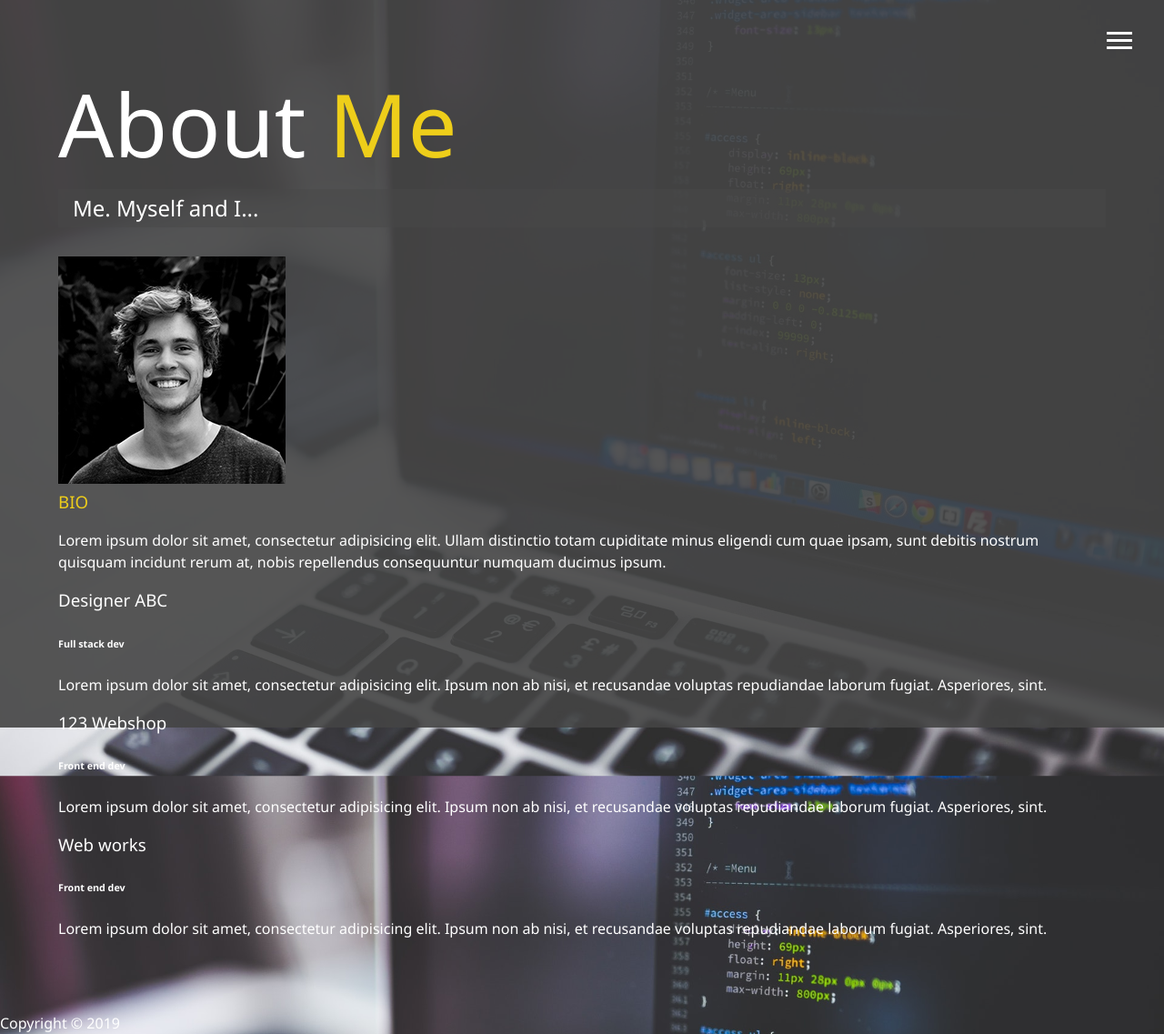
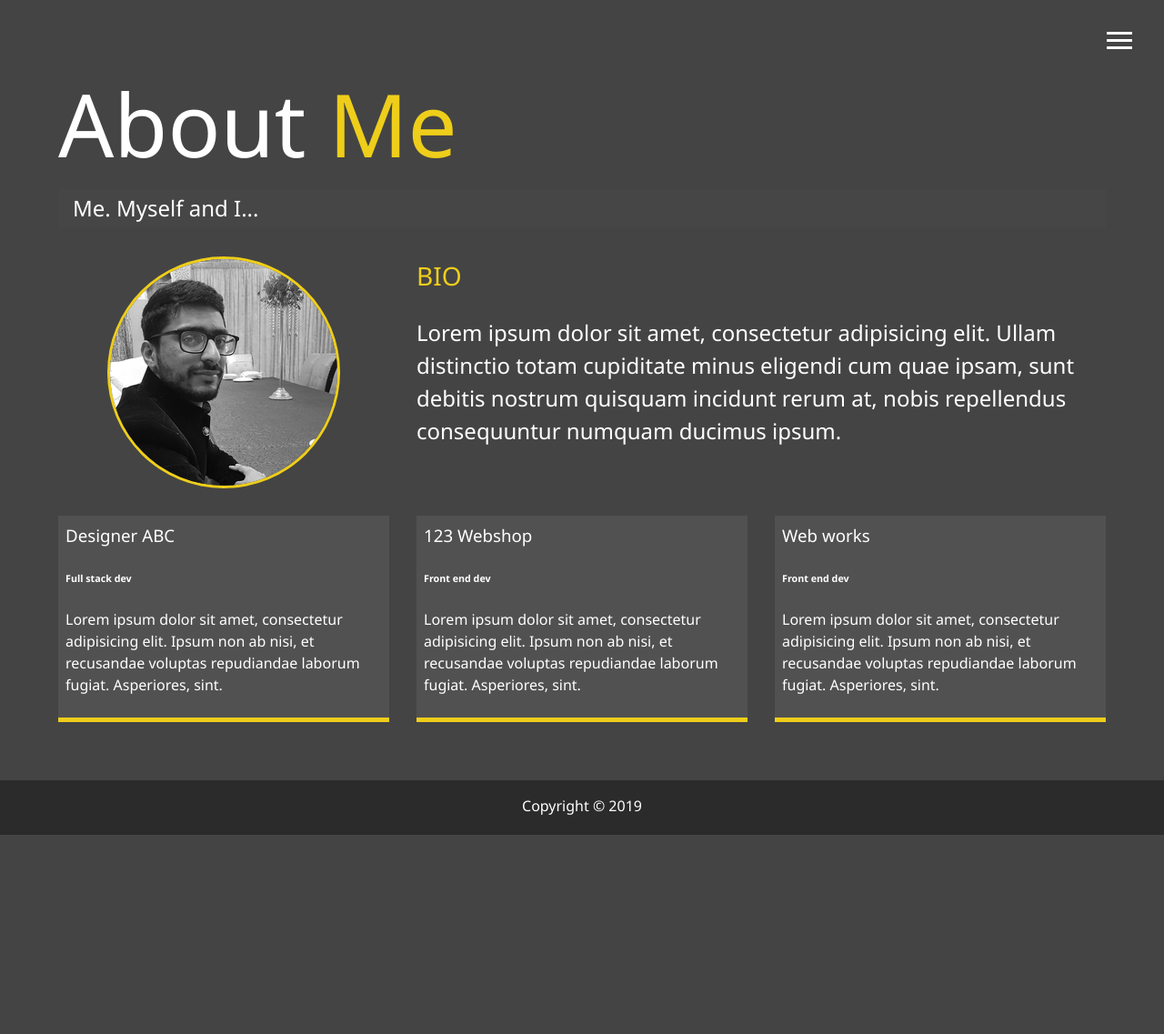
Before and after one commit to Zidan2k9/Portfolio-repo, a PHP site: page /dist/about.html in a window 1280 px wide. Shown: the whole page at 91% size. After the commit the page ends 918 px from the top, so only its background shows below. Run offline with PHP 8.4, Linux system fonts and the light colour scheme; some libraries are stand-ins or nearby versions.

Commit message:
Replaced stock portraits. grid items are now stacked when shown on a small device. added a footer. added colours to about.html

```diff
--- a/dist/about.html
+++ b/dist/about.html
@@ -7,7 +7,7 @@
     <title>About Me</title>
   </head>
 
-  <body id="bg-img">
+  <body>
 <header>
   <div class="menu-btn">
     <div class="btn-line"></div>
--- a/dist/css/main.css
+++ b/dist/css/main.css
@@ -167,7 +138,7 @@ header {
 
 main {
   padding: 4rem;
-  height: 100%; }
+  min-height: calc(100vh - 60px); }
   main .icons {
     margin-top: 1rem; }
     main .icons a {
@@ -179,3 +150,71 @@ main {
     overflow: hidden; }
     main#home h1 {
       margin-top: 20vh; }
+
+.about-info {
+  display: grid;
+  grid-gap: 30px;
+  grid-template-areas: 'bioimage bio bio'
+ 'job1 job2 job3';
+  grid-template-columns: repeat(3, 1fr); }
+  .about-info .bio-image {
+    grid-area: bioimage;
+    margin: auto;
+    border-radius: 50%;
+    border: #eece1a 3px solid; }
+  .about-info .bio {
+    grid-area: bio;
+    font-size: 1.5rem; }
+  .about-info .job-1 {
+    grid-area: job1; }
+  .about-info .job-2 {
+    grid-area: job2; }
+  .about-info .job-3 {
+    grid-area: job3; }
+  .about-info .job {
+    background: #515151;
+    padding: 0.5rem;
+    border-bottom: #eece1a 5px solid; }
+
+#main-footer {
+  text-align: center;
+  padding: 1rem;
+  background: #2b2b2b;
+  color: #fff;
+  height: 60px; }
+
+@media screen and (max-width: 768px) {
+  main {
+    align-items: center;
+    text-align: center; }
+    main .lg-heading {
+      line-height: 1;
+      margin-bottom: 1rem; }
+  ul.menu-nav, div.menu-branding {
+    float: none;
+    width: 100%;
+    min-height: 0; }
+    ul.menu-nav.show, div.menu-branding.show {
+      transform: translate3d(0, 0, 0); }
+  .menu-nav {
+    height: 75vh;
+    transform: translate3d(-100%, 0, 0);
+    font-size: 24px; }
+  .menu-branding {
+    height: 25vh;
+    transform: translate3d(100%, 0, 0); }
+    .menu-branding .portrait {
+      background: url("../img/portrait_small.jpg");
+      width: 150px;
+      height: 150px; }
+  .about-info {
+    grid-template-areas: 'bioimage'
+ 'bio'
+ 'job1'
+ 'job2'
+ 'job3';
+    grid-template-columns: 1fr; } }
+
+@media screen and (max-width: 500px) {
+  main#home h1 {
+    margin-top: 10vh; } }
--- a/scss/_mobile.scss
+++ b/scss/_mobile.scss
@@ -50,6 +50,17 @@
       height: 150px;
     }
   }
+
+  .about-info{
+    grid-template-areas:
+    'bioimage'
+    'bio'
+    'job1'
+    'job2'
+    'job3';
+
+    grid-template-columns: 1fr;
+  }
 }
 
 //small screen
--- a/scss/main.scss
+++ b/scss/main.scss
@@ -1,6 +1,6 @@
 @import 'config';
 @import 'menu';
-@import 'mobile';
+
 
 *{
   box-sizing: border-box;
@@ -49,7 +49,8 @@ header{
 
 main{
   padding: 4rem;
-  height: 100%;
+  //height: 100%;
+  min-height: calc(100vh - 60px); //calculate viewport height - height of footer. creates a sticky footer.
 
   .icons{
     margin-top: 1rem;
@@ -71,3 +72,55 @@ main{
     }
   }
 }
+
+.about-info{
+  display: grid;
+  grid-gap: 30px;
+  grid-template-areas:
+  'bioimage bio bio'
+  'job1 job2 job3';
+  grid-template-columns: repeat(3,1fr);
+
+  .bio-image{
+    grid-area: bioimage;
+    margin: auto;
+    border-radius: 50%;
+    border: $secondary-color 3px solid;
+  }
+
+  .bio{
+    grid-area: bio;
+    font-size: 1.5rem;
+  }
+
+  .job-1{
+    grid-area: job1;
+  }
+
+
+  .job-2{
+    grid-area: job2;
+  }
+
+  .job-3{
+    grid-area: job3;
+  }
+
+  .job{
+    background: lighten($primary-color,5);
+    padding: 0.5rem;
+    border-bottom: $secondary-color 5px solid;
+  }
+
+}
+
+#main-footer{
+  text-align: center;
+  padding: 1rem;
+  background: darken($primary-color,10);
+  color: set-text-color($primary-color);
+  height: 60px;
+}
+
+
+@import 'mobile';
```
Also changed, not shown: other parts of dist/css/main.css (+0 -29 lines), dist/img/portrait.jpg, dist/img/portrait_small.jpg.
